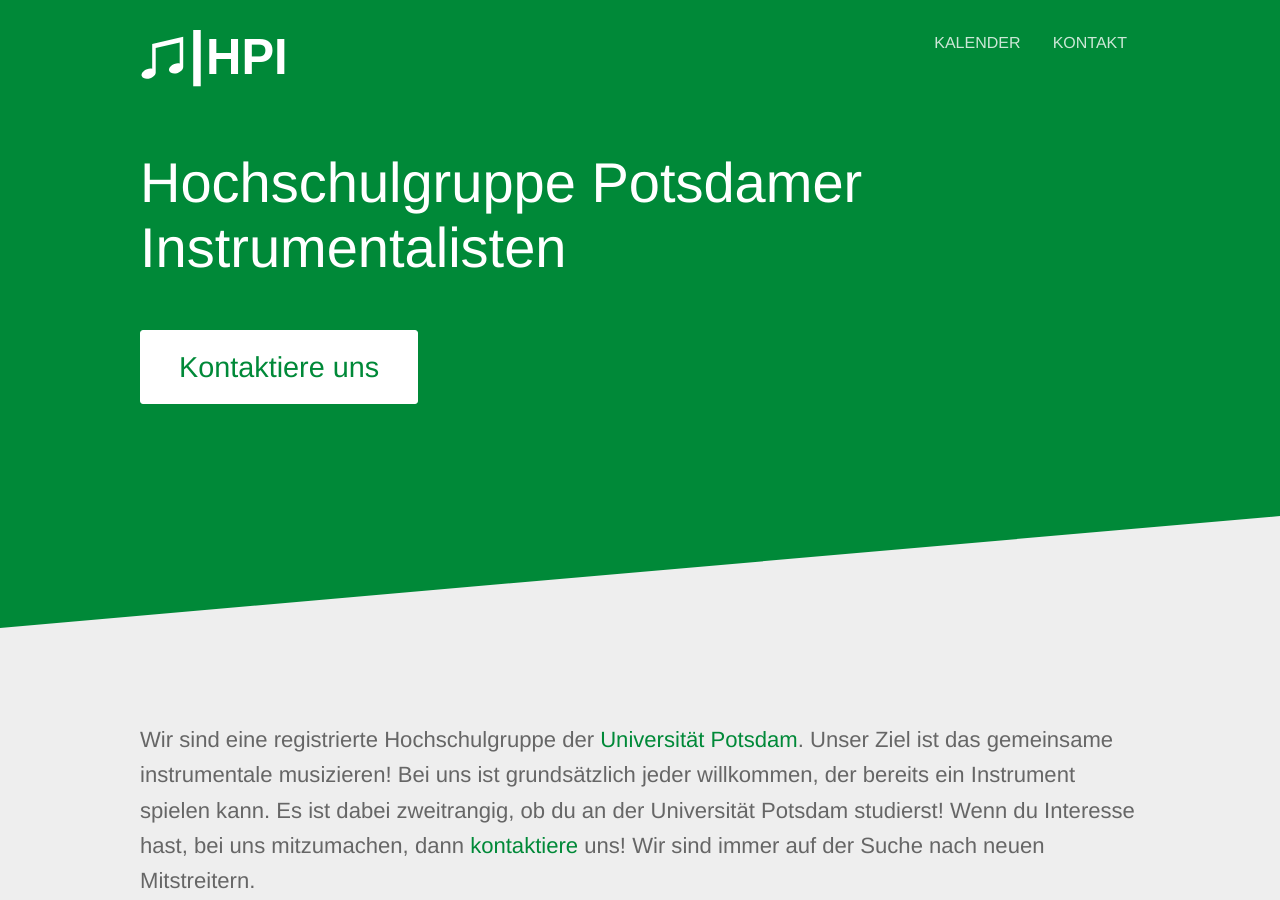
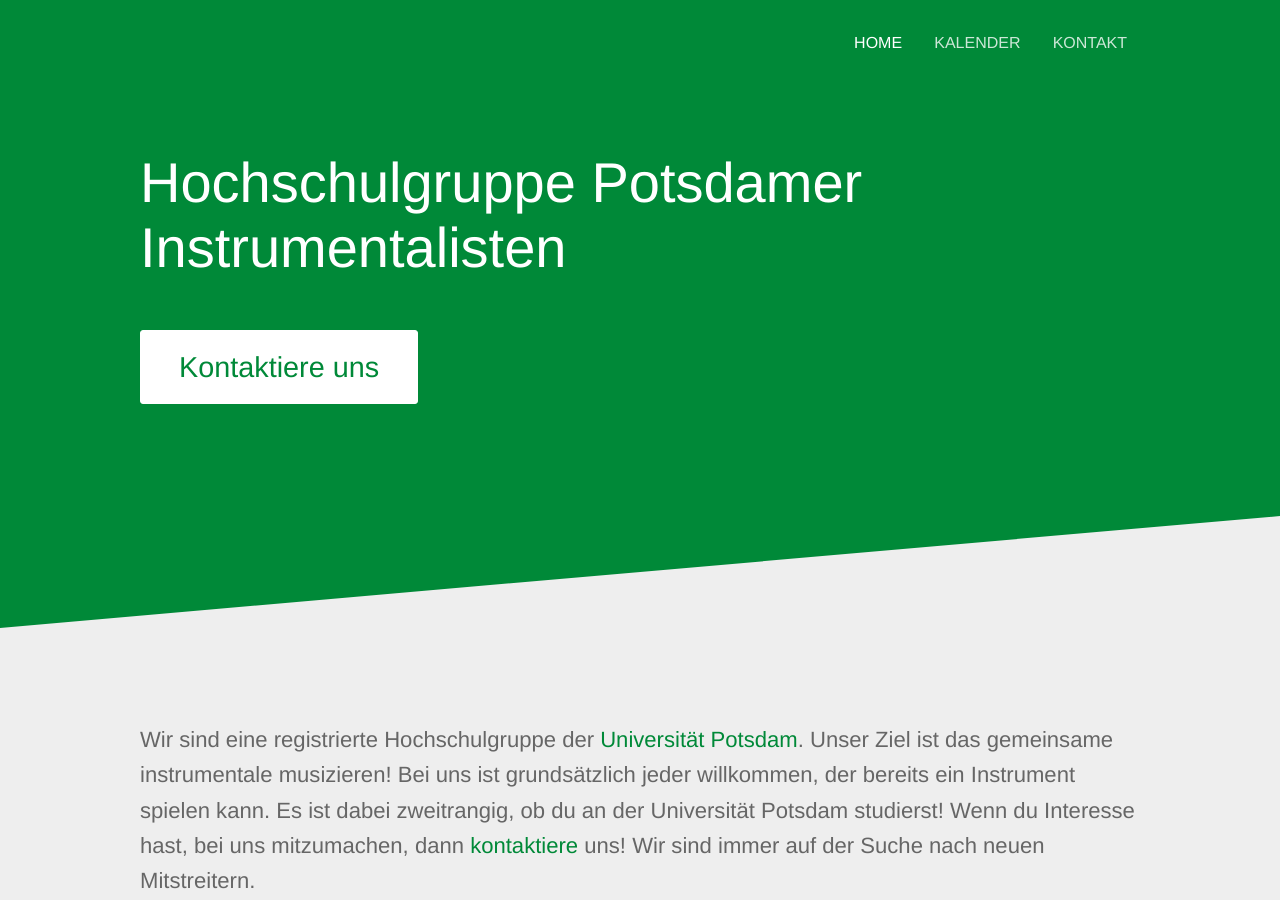
Before and after one commit to potsdamer-instrumentalisten/potsdamer-instrumentalisten.github.io, a Jekyll site: the page built from index.md, in a window 1280 px wide and 900 px high. Built offline with Jekyll 4.4.1, drawn with Linux system fonts in a browser that asks for light colours.

Commit message:
remove logo

```diff
--- a/_data/navigation.yml
+++ b/_data/navigation.yml
@@ -1,4 +1,6 @@
 links:
+- name: Home
+  link: /
 #- name: Ensembles
 #  link: /ensembles/
 #- name: Blog
--- a/_layouts/default.html
+++ b/_layouts/default.html
@@ -26,7 +26,6 @@
 	<body>
 		<header>
 			<div class="container">
-				<h1 class="company-name"><a href="{{ site.baseurl }}/"><img src="{{ site.baseurl }}/images/logo.svg" alt="Urban" width="150"></a></h1>
 				{% include navigation.html %}
 			</div>
 		</header>
```
